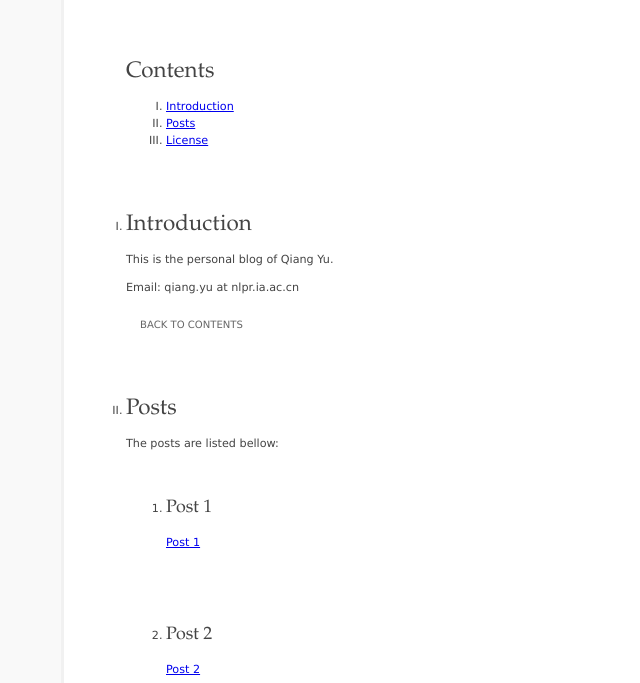
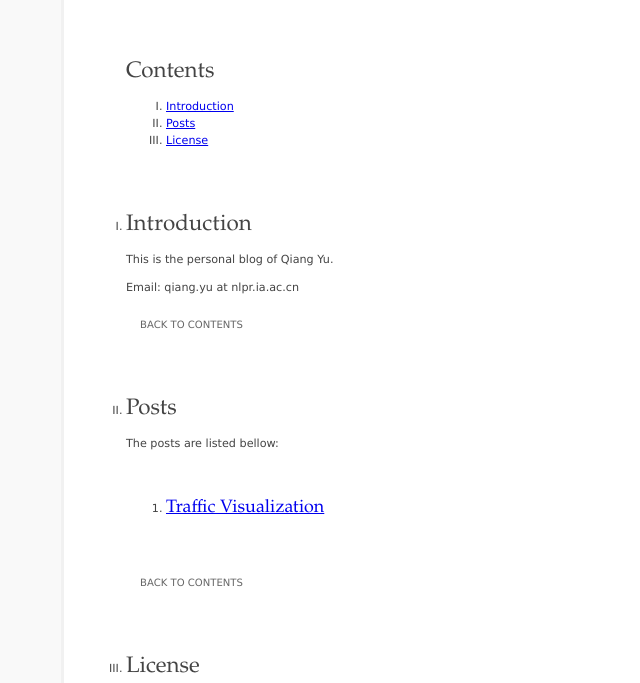
Before and after one commit to JloveU/JloveU.github.io, a plain HTML site: page index.html in a window 1280 px wide. Shown: the part 117-800 px from the top of the page, without its empty margins (234-874 px from the left). Drawn offline with Linux system fonts and the light colour scheme.

Commit message:
Add a link to repository "TrafficVisualization".

```diff
--- a/index.html
+++ b/index.html
@@ -46,12 +46,7 @@
             <p>The posts are listed bellow:</p>
             <ol class="downloads xoxo">
                 <li id="post-1" class="theme">
-                    <h3>Post 1</h3>
-                    <a href="http://JloveU.github.io/">Post 1</a>
-                </li>
-                <li id="post-2" class="theme">
-                    <h3>Post 2</h3>
-                    <a href="http://JloveU.github.io/">Post 2</a>
+                    <h3><a href="http://JloveU.github.io/TrafficVisualization/">Traffic Visualization</a></h3>
                 </li>
             </ol>
             <a href="#start" title="Return to list of contents" rel="start" class="top">Back to contents</a>
```
